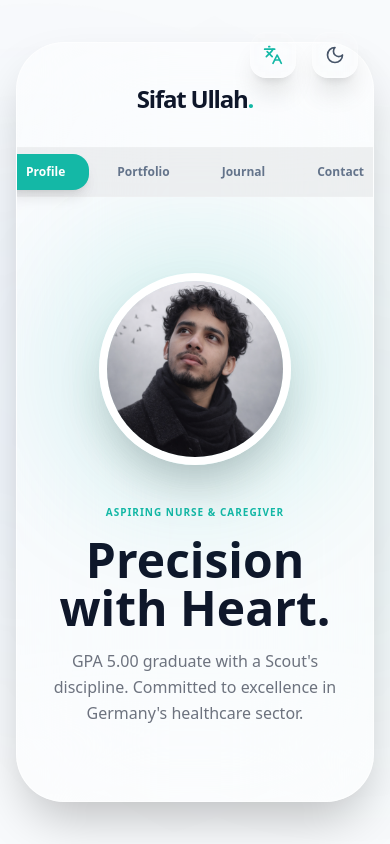
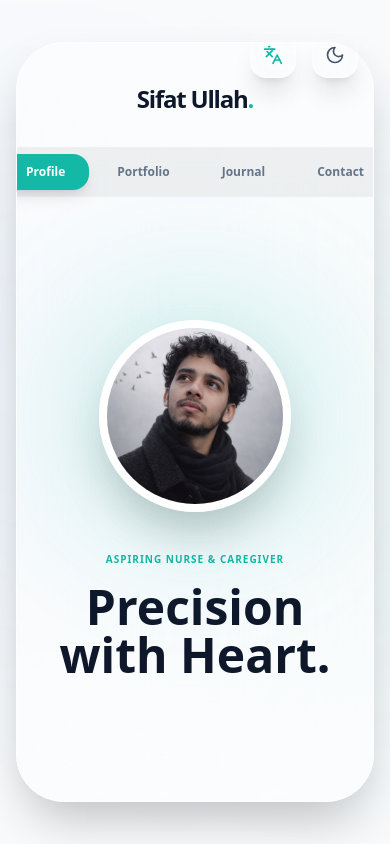
Before and after one commit to sifat-939/My-site-2, a React (Create React App) app: page / in a window 390 px wide. Built offline with nearby package versions, Linux system fonts and the light colour scheme.

Commit message:
final professional final professional updateupdate

```diff
--- a/src/App.js
+++ b/src/App.js
@@ -32,14 +32,12 @@ import {
 } from "lucide-react";
 
 // ==========================================
-// 🌍 ULTIMATE DATA LAYER (Updated with your Details)
+// 🌍 ULTIMATE DATA LAYER (Updated with your Links)
 // ==========================================
 const TRANSLATIONS = {
   en: {
     role: "Aspiring Nurse & Caregiver",
     tagline: "Precision with Heart.",
-    subTagline:
-      "GPA 5.00 graduate with a Scout's discipline. Committed to excellence in Germany's healthcare sector.",
     whyHire: "Why I am the Ideal Candidate",
     skills: "Competencies",
     journal: "My Journal",
@@ -50,8 +48,6 @@ const TRANSLATIONS = {
   de: {
     role: "Angehende Pflegefachkraft",
     tagline: "Präzision mit Herz.",
-    subTagline:
-      "GPA 5,00 Absolvent mit Pfadfinder-Disziplin. Verpflichtet zu exzellenter Gesundheitsfürsorge in Deutschland.",
     whyHire: "Warum ich?",
     skills: "Kompetenzen",
     journal: "Mein Journal",
@@ -144,7 +140,6 @@ const App = () => {
         isDark ? "bg-slate-950 text-slate-100" : "bg-slate-50 text-slate-900"
       } flex items-center justify-center p-4 relative overflow-hidden`}
     >
-      {/* 3D Background */}
       <div className="absolute inset-0 pointer-events-none opacity-40">
         <motion.div
           animate={{ rotate: 360 }}
@@ -158,7 +153,6 @@ const App = () => {
         />
       </div>
 
-      {/* Controls */}
       <div className="fixed top-8 right-8 z-50 flex gap-4">
         <button
           onClick={() => setLang(lang === "en" ? "de" : "en")}
@@ -185,7 +179,6 @@ const App = () => {
             : "bg-white/50 border-white/60"
         }`}
       >
-        {/* Header */}
         <header className="pt-10 flex flex-col items-center shrink-0">
           <motion.h2
             whileHover={{ letterSpacing: "0.1em" }}
@@ -219,7 +212,6 @@ const App = () => {
           </div>
         </header>
 
-        {/* Main Content Area */}
         <main className="flex-grow p-8 md:p-12 overflow-y-auto custom-scrollbar">
           <AnimatePresence mode="wait">
             {activeTab === "home" && <HomeView key="home" t={t} />}
@@ -251,10 +243,6 @@ const App = () => {
   );
 };
 
-// ==========================================
-// 🏠 SUB-COMPONENTS
-// ==========================================
-
 const HomeView = ({ t }) => (
   <motion.div
     initial={{ opacity: 0, y: 20 }}
@@ -278,9 +266,6 @@ const HomeView = ({ t }) => (
       <h1 className="text-5xl md:text-7xl font-black leading-none">
         {t.tagline}
       </h1>
-      <p className="text-base md:text-lg opacity-60 font-medium leading-relaxed max-w-lg mx-auto">
-        {t.subTagline}
-      </p>
     </div>
   </motion.div>
 );
@@ -429,7 +414,6 @@ const ContactView = ({ t, isDark }) => (
       </div>
       <h2 className="text-3xl font-black">{t.contact}</h2>
     </div>
-
     <div className="flex justify-center gap-6 mb-12">
       <motion.a
         whileHover={{ y: -5 }}
@@ -463,10 +447,8 @@ const ContactView = ({ t, isDark }) => (
         <Youtube size={24} />
       </motion.a>
     </div>
-
-    {/* Real Formspree Integrated Form */}
     <form
-      action="https://formspree.io/f/mnnjzqra"
+      action="https://formspree.io/f/xreeglpw"
       method="POST"
       className="space-y-4"
     >
```
